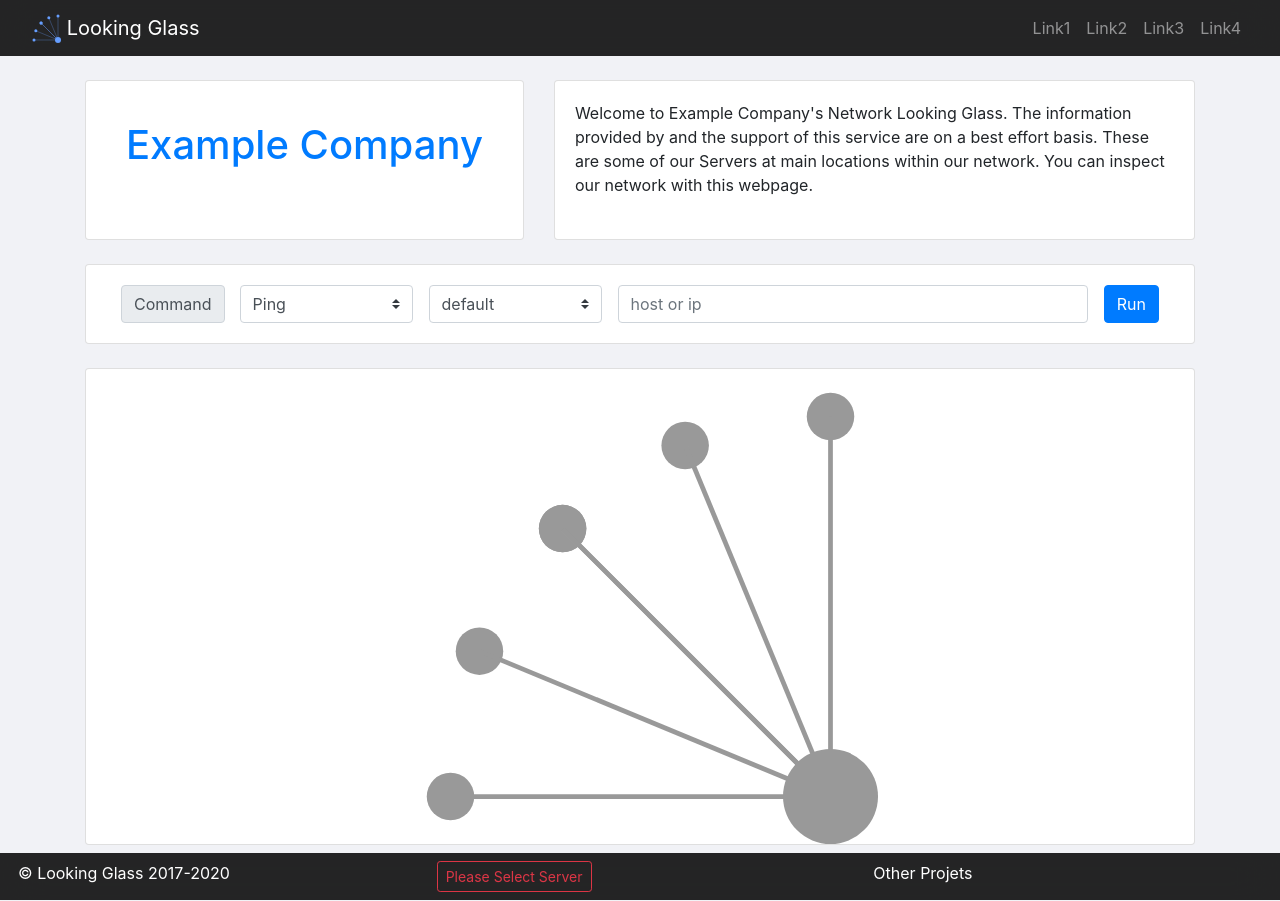
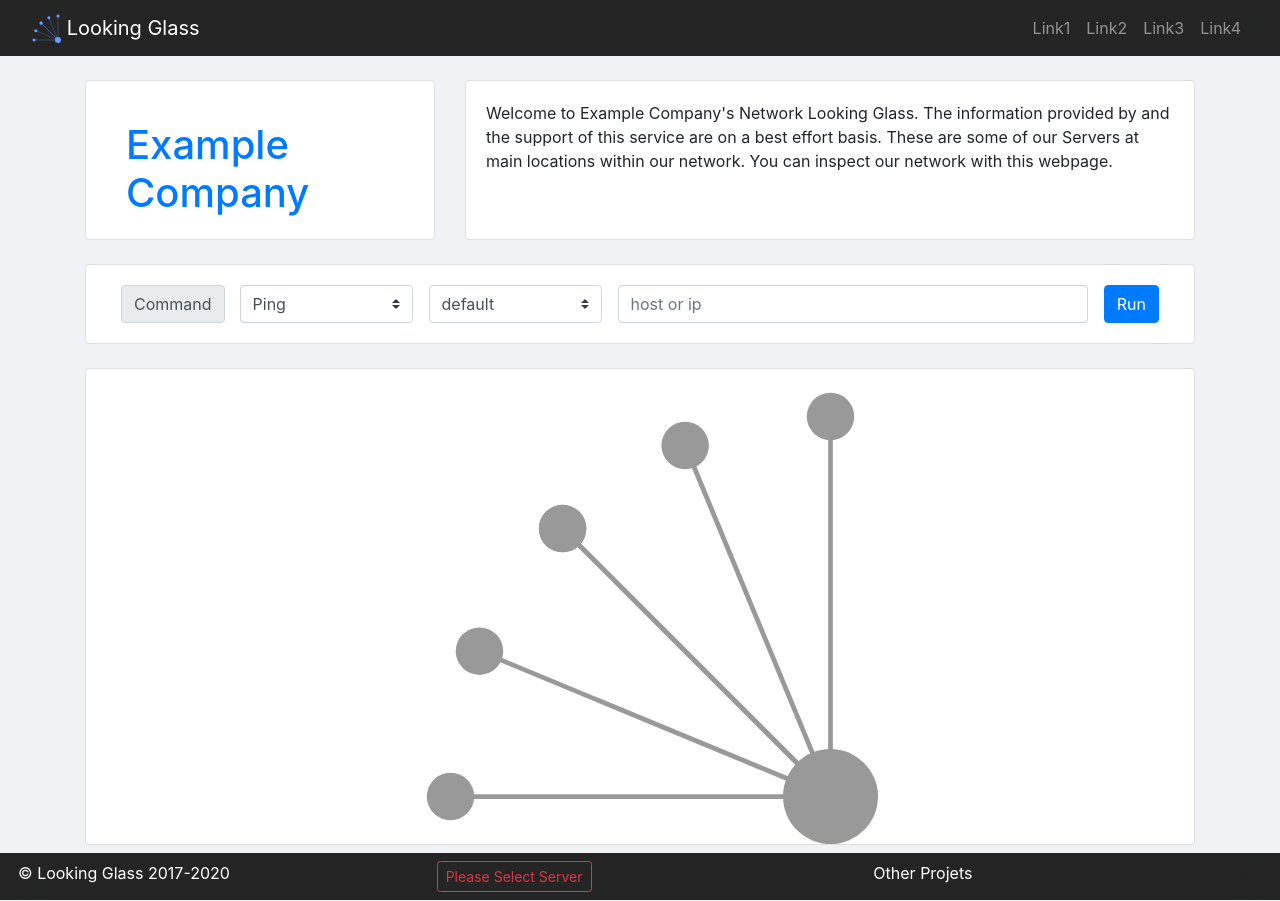
Before and after one commit to ahmetozer/looking-glass, a Jekyll site: the page built from index.md, in a window 1280 px wide. Built offline with Jekyll 4.4.1, drawn with Linux system fonts in a browser that asks for light colours; nearby versions of some CDN libraries.

Commit message:
Company Logo ratio fix for mobile

```diff
--- a/_includes/body-begin.html
+++ b/_includes/body-begin.html
@@ -27,7 +27,7 @@
   <div class="container">
     <div class="row">
 
-      <div class="col-lg-auto">
+      <div class="col-lg-4">
         <div class="card card-body upRowCards">
           <a href="{{ site.company.url }}" class="company-logo align-self-center">
             {% if site.company.logo  and site.company.logo != nil and site.company.logo != "" %}
--- a/assets/css/site.css
+++ b/assets/css/site.css
@@ -104,8 +104,9 @@
   height: 160px;
 }
 .company-logo {
-  max-width: 100%;
+  width: 100%;
   height: 100%;
+  object-fit: contain;
 }
 
 .svDescr {
```
